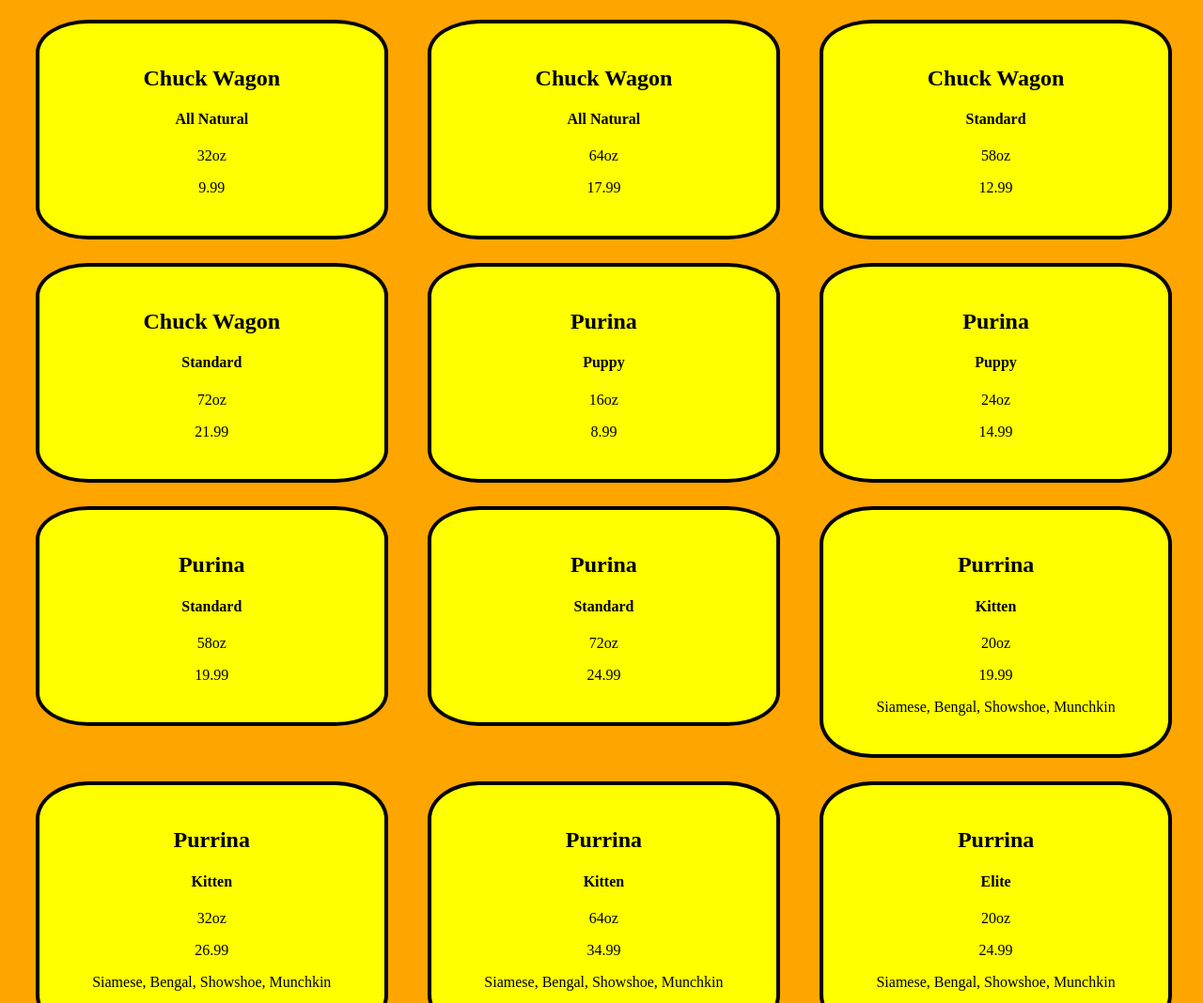
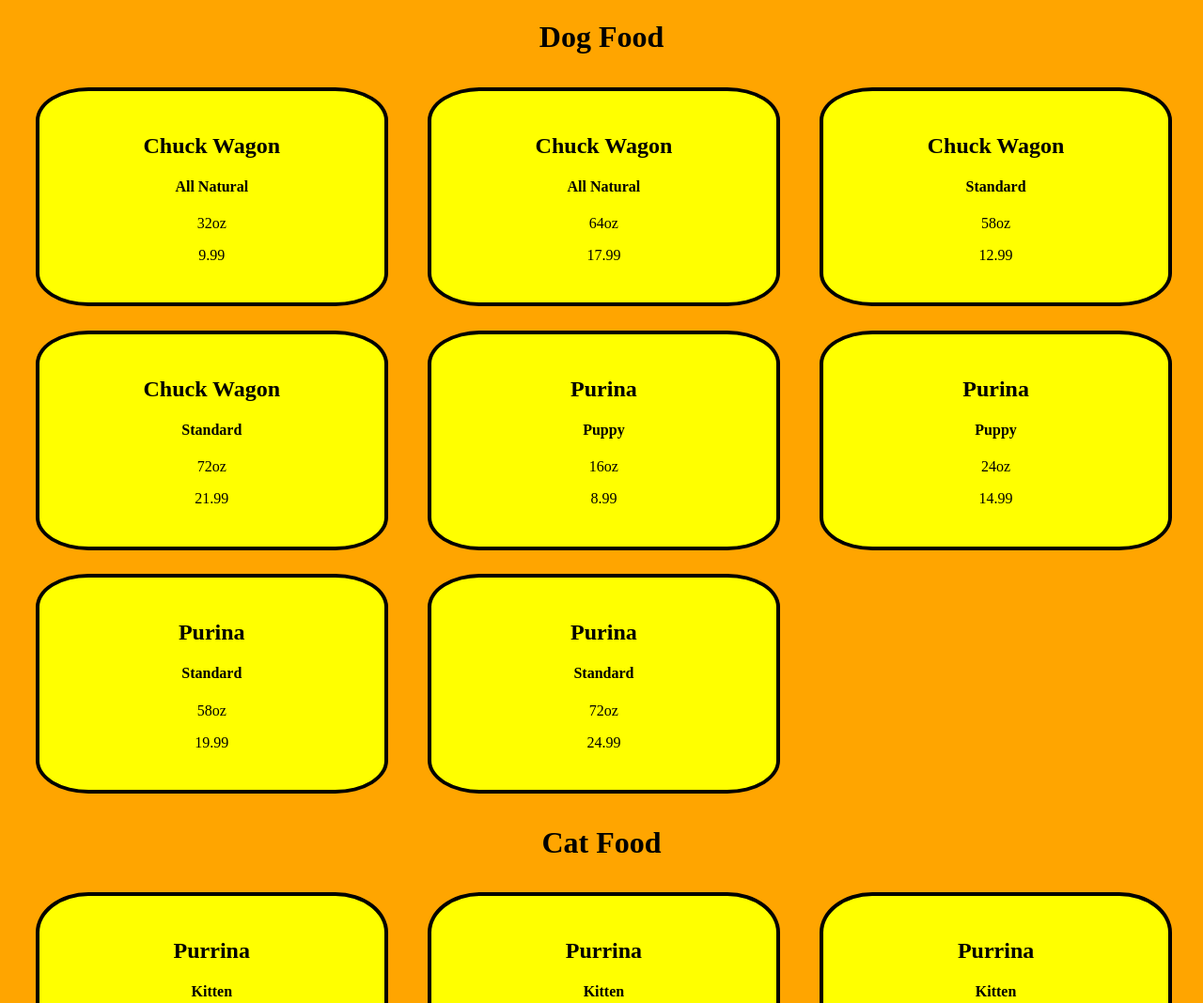
Before and after one commit to nss-day-cohort-13/spa-pet-food-project-RussellRiesJr, a plain HTML site: page index.html in a window 1280 px wide. Shown: the top 1068 px of the page at 94% size. Drawn offline with Linux system fonts and the light colour scheme.

Commit message:
add Dog/Cat separation, text to explain breeds in cats

```diff
--- a/food.js
+++ b/food.js
@@ -1,7 +1,7 @@
 var dogRequest = new XMLHttpRequest();
 var catRequest = new XMLHttpRequest();
-var card = document.getElementById("cardLocation")
-var newCard = card;
+var dogCard = document.getElementById("cardLocation")
+var catCard = document.getElementById("catLocation")
 
 function getDogFood() {
   var data = JSON.parse(this.responseText).dog_brands;
@@ -18,7 +18,7 @@
         var volumeName = "<p>" + volumeType[c].name + "</p>";
         var volumePrice = "<p>" + volumeType[c].price + "</p>";
         // console.log(productName, style, volumeName, volumePrice);
-        card.innerHTML += "<div class='cardStyle'>" + productName + style + volumeName + volumePrice + "</div>"
+        dogCard.innerHTML += "<div class='cardStyle'>" + productName + style + volumeName + volumePrice + "</div>"
       }
     }
   }
@@ -30,7 +30,7 @@
   for (var i = 0; i < data.length; i++) {
     var productType = data[i].types
     var productName = "<h2>" + data[i].name + "</h2>";
-    var breeds = "<p>" + data[i].breeds + "</p>";
+    var breeds = "<p>Good for: " + data[i].breeds + " breeds</p>";
     // console.log(data[i]);
     for (var b = 0; b < productType.length; b++) {
       var style = "<h4>" + productType[b].type + "</h4>";
@@ -40,7 +40,7 @@
         var volumeName = "<p>" + volumeType[c].name + "</p>";
         var volumePrice = "<p>" + volumeType[c].price + "</p>";
         // console.log(productName, style, volumeName, volumePrice);
-        card.innerHTML += "<div class='cardStyle'>" + productName + style + volumeName + volumePrice + breeds + "</div>"
+        catCard.innerHTML += "<div class='cardStyle'>" + productName + style + volumeName + volumePrice + breeds + "</div>"
       }
     }
   }
--- a/index.html
+++ b/index.html
@@ -7,9 +7,12 @@
     <link rel="stylesheet" type="text/css" href="styles.css">
   </head>
   <body class="background">
-  <div id="cardLocation">
-
-  </div>
+    <div id="cardLocation">
+      <h1 class="middle">Dog Food</h1>
+    </div>
+    <div id="catLocation">
+      <h1 class="middle">Cat Food</h1>
+    </div>
 
     <script src="food.js"></script>
   </body>
--- a/styles.css
+++ b/styles.css
@@ -1,5 +1,9 @@
 .background {
   background: orange;
+}
+
+.middle {
+  text-align: center;
 }
 
 .cardStyle {
```
